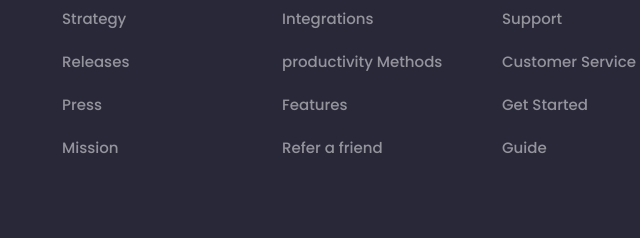
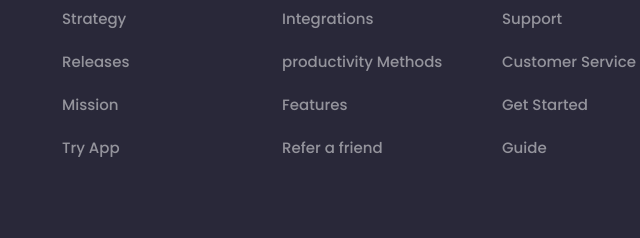
Before and after one commit to dev-willyy/task-manager, a plain HTML site: page index.html in a window 1280 px wide. Shown: the part 3879-4117 px from the top of the page, 488-1128 px from the left. Drawn offline with nearby package versions, Linux system fonts and the light colour scheme; a web font is replaced by a local one.

Commit message:
included relative link to my To-do App in index.html

```diff
--- a/index.html
+++ b/index.html
@@ -608,11 +608,11 @@
                         </li>
 
                         <li>
-                            <a href="#" class="footer-link">Press</a>
+                            <a href="#" class="footer-link">Mission</a>
                         </li>
 
                         <li>
-                            <a href="#" class="footer-link">Mission</a>
+                            <a href="todo.html" class="footer-link">Try App</a>
                         </li>
                     </ul>
 
```
